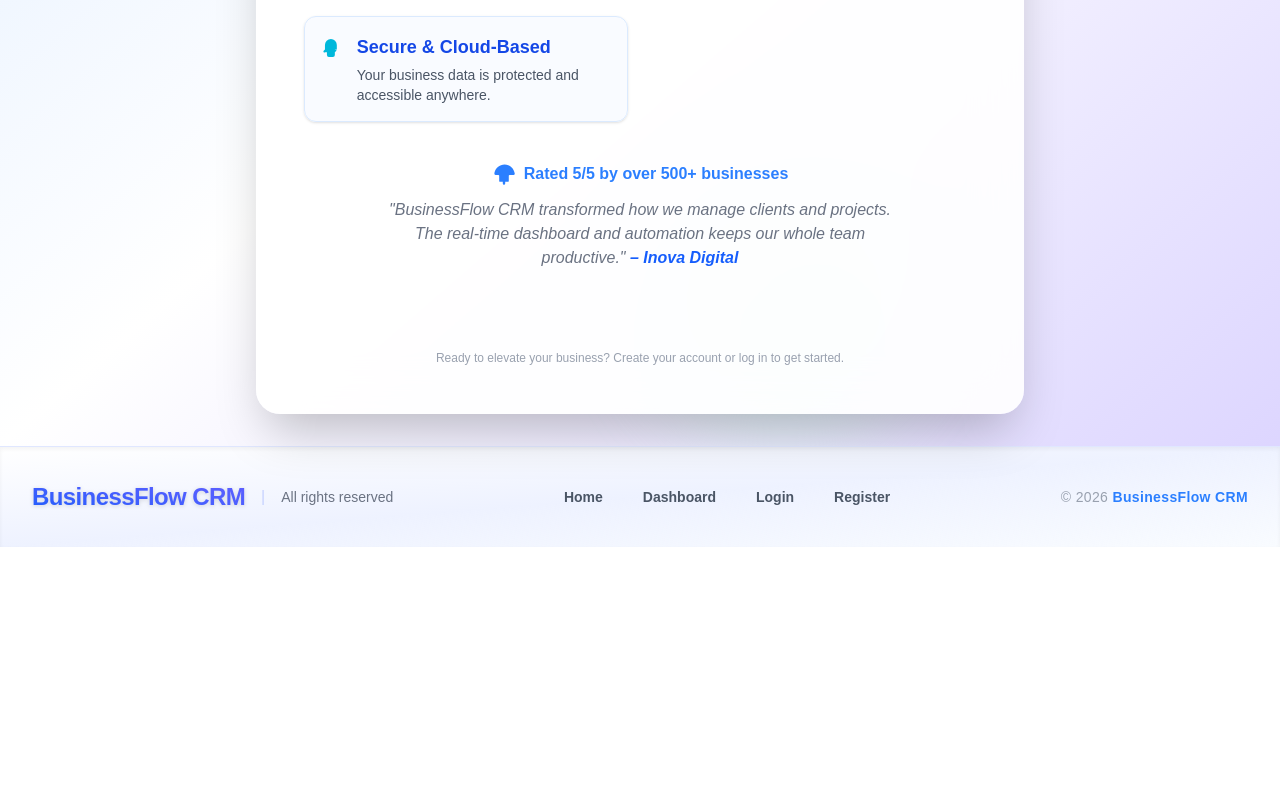
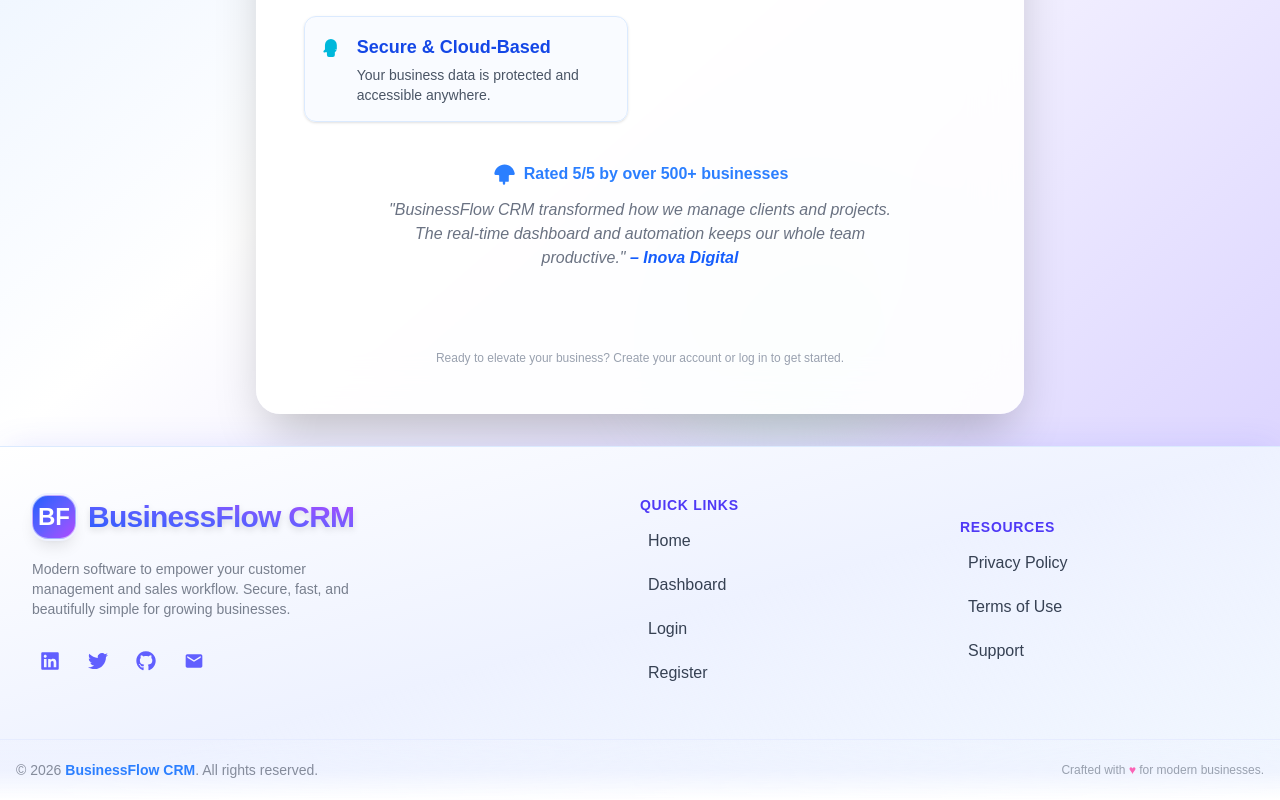
Before and after one commit to ionutpetru4046/business-flow, a Next.js app: page / in a window 1280 px wide. Shown: the part 743-1543 px from the top of the page. Before the commit the page ends 1290 px from the top, so only its background shows below. Built offline with nearby package versions, Linux system fonts and the light colour scheme.

Commit message:
footer component styling improved

```diff
--- a/components/Footer.tsx
+++ b/components/Footer.tsx
@@ -1,4 +1,6 @@
 import Link from "next/link";
+import { FaLinkedin, FaTwitter, FaGithub } from "react-icons/fa";
+import { MdEmail } from "react-icons/md";
 
 const navLinks = [
   { href: "/", label: "Home" },
@@ -7,26 +9,78 @@ const navLinks = [
   { href: "/register", label: "Register" },
 ];
 
+const quickLinks = [
+  { href: "/privacy", label: "Privacy Policy" },
+  { href: "/terms", label: "Terms of Use" },
+  { href: "/support", label: "Support" },
+];
+
+const socials = [
+  {
+    href: "https://linkedin.com/",
+    icon: <FaLinkedin className="text-xl" aria-label="LinkedIn" />,
+    label: "LinkedIn",
+  },
+  {
+    href: "https://twitter.com/",
+    icon: <FaTwitter className="text-xl" aria-label="Twitter" />,
+    label: "Twitter",
+  },
+  {
+    href: "https://github.com/",
+    icon: <FaGithub className="text-xl" aria-label="GitHub" />,
+    label: "GitHub",
+  },
+  {
+    href: "mailto:support@businessflowcrm.com",
+    icon: <MdEmail className="text-xl" aria-label="Email" />,
+    label: "Email",
+  },
+];
+
 export default function Footer() {
   return (
-    <footer className="w-full border-t border-indigo-100 bg-gradient-to-br from-white via-indigo-50 to-blue-50/40 backdrop-blur-md shadow-inner transition-colors">
-      <div className="max-w-7xl mx-auto px-4 md:px-8 py-8 flex flex-col gap-6 md:gap-0 md:flex-row items-center justify-between">
-        <div className="flex flex-col items-center gap-2 md:flex-row md:gap-4">
-          <span className="text-2xl font-black tracking-tight text-transparent bg-clip-text bg-gradient-to-tr from-blue-600 to-indigo-500 select-none drop-shadow-sm">
+    <footer className="w-full border-t border-blue-100 bg-gradient-to-br from-white via-indigo-50 to-blue-100/40 backdrop-blur-xl shadow-[0_-4px_32px_-6px_rgba(71,77,255,0.13)] transition-colors font-sans z-30">
+      <div className="max-w-7xl mx-auto px-4 md:px-8 py-12 flex flex-col gap-8 md:gap-0 md:flex-row justify-between">
+        {/* Logo & Brief */}
+        <div className="flex-1 flex flex-col items-center md:items-start gap-3 mb-6 md:mb-0">
+          <div className="flex items-center gap-3">
+            <div className="w-11 h-11 bg-gradient-to-br from-blue-600 via-indigo-500 to-purple-500 rounded-2xl shadow-lg ring-2 ring-indigo-50 flex items-center justify-center backdrop-blur-xs border-[0.5px] border-white/50">
+              <span className="text-white font-extrabold text-2xl">BF</span>
+            </div>
+            <span className="text-transparent bg-clip-text bg-gradient-to-tr from-blue-600 via-indigo-500 to-purple-500 font-extrabold text-2xl md:text-3xl tracking-tight drop-shadow-md select-none">
               BusinessFlow CRM
             </span>
-          <span className="hidden md:inline-block text-indigo-200">|</span>
-          <span className="text-gray-500 text-xs md:text-sm font-medium">
-            All rights reserved
-          </span>
           </div>
-        <nav className="w-full md:w-auto">
-          <ul className="flex flex-wrap justify-center md:justify-end items-center gap-x-4 gap-y-1 text-sm">
+          <p className="max-w-xs text-center md:text-left text-sm text-gray-500/90 mt-2">
+            Modern software to empower your customer management and sales workflow. Secure, fast, and beautifully simple for growing businesses.
+          </p>
+          <div className="flex gap-3 mt-3">
+            {socials.map((social) => (
+              <a
+                key={social.href}
+                href={social.href}
+                target="_blank"
+                rel="noopener noreferrer"
+                className="group hover:bg-blue-600/10 rounded-full p-2 transition-colors focus:outline-none focus:ring-2 focus:ring-indigo-200"
+                aria-label={social.label}
+              >
+                <span className="text-indigo-500 group-hover:text-blue-700 transition">{social.icon}</span>
+              </a>
+            ))}
+          </div>
+        </div>
+
+        {/* Footer Navigation */}
+        <div className="flex-1 flex flex-col md:flex-row justify-evenly items-center gap-8">
+          <nav className="w-full max-w-xs mb-4 md:mb-0">
+            <h4 className="mb-2 text-indigo-600 font-bold uppercase text-sm tracking-wider">Quick Links</h4>
+            <ul className="space-y-2">
               {navLinks.map((link) => (
                 <li key={link.href}>
                   <Link
                     href={link.href}
-                  className="inline-block px-3 py-2 rounded-md font-semibold text-gray-600 hover:text-blue-600 hover:bg-blue-50 hover:shadow transition-all focus:outline-none focus:ring-2 focus:ring-indigo-100"
+                    className="inline-block w-full px-2 py-1.5 rounded-md font-medium text-gray-700 hover:bg-indigo-50/80 hover:text-indigo-700 transition focus:outline-none focus:ring-2 focus:ring-indigo-100 text-base"
                   >
                     {link.label}
                   </Link>
@@ -34,9 +88,33 @@ export default function Footer() {
               ))}
             </ul>
           </nav>
-        <span className="text-gray-400 text-xs md:text-sm tracking-wide text-center md:text-right">
-          © {new Date().getFullYear()} <span className="font-semibold text-blue-500">BusinessFlow CRM</span>
+          <nav className="w-full max-w-xs">
+            <h4 className="mb-2 text-indigo-600 font-bold uppercase text-sm tracking-wider">Resources</h4>
+            <ul className="space-y-2">
+              {quickLinks.map((q) => (
+                <li key={q.href}>
+                  <Link
+                    href={q.href}
+                    className="inline-block w-full px-2 py-1.5 rounded-md font-medium text-gray-700 hover:bg-indigo-50/80 hover:text-indigo-700 transition focus:outline-none focus:ring-2 focus:ring-indigo-100 text-base"
+                  >
+                    {q.label}
+                  </Link>
+                </li>
+              ))}
+            </ul>
+          </nav>
+        </div>
+      </div>
+      {/* Bottom Bar */}
+      <div className="w-full bg-gradient-to-t from-white via-indigo-50/60 to-transparent border-t border-indigo-100/80">
+        <div className="max-w-7xl mx-auto px-4 py-5 flex flex-col md:flex-row items-center justify-between gap-4">
+          <span className="text-gray-500/80 text-xs md:text-sm text-center">
+            © {new Date().getFullYear()} <span className="font-semibold text-blue-500">BusinessFlow CRM</span>. All rights reserved.
           </span>
+          <span className="text-gray-400 text-xs text-center md:text-right">
+            Crafted with <span className="text-pink-400">♥</span> for modern businesses.
+          </span>
+        </div>
       </div>
     </footer>
   );
```
Lines whose indentation alone changed are shown as unchanged.
